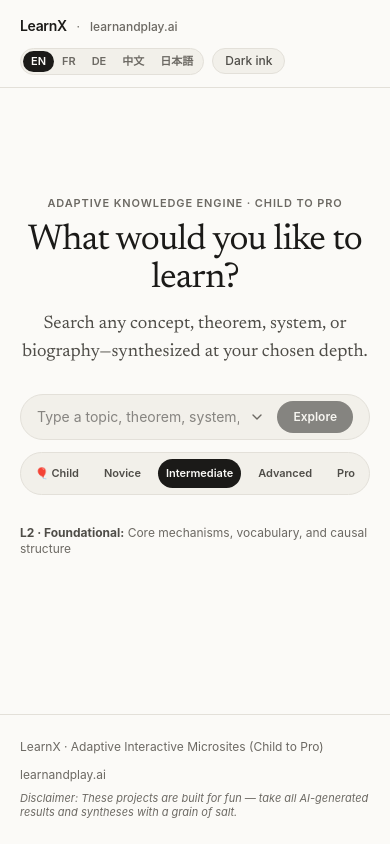
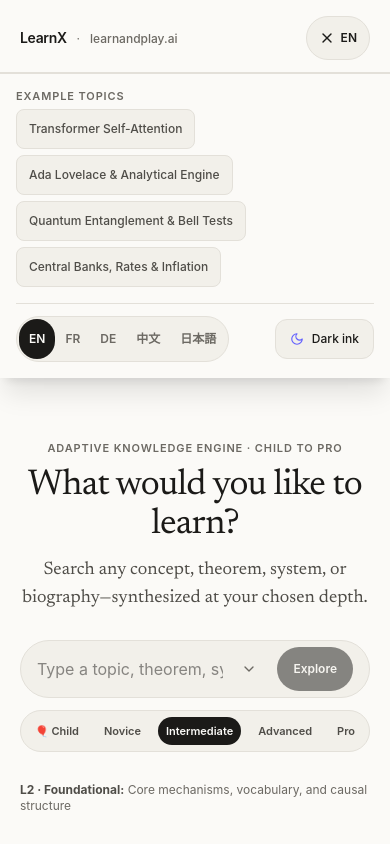
Before and after one commit to clementfarabet/learnx, a React (Vite) app: page / in a window 390 px wide. Both pictures are taken after a click on the button "EN". Shown: the top 844 px of the page. Built offline with nearby package versions, Linux system fonts and the light colour scheme.

Commit message:
fix(mobile): prevent iOS input auto-zoom, dynamic safari theme-color, and add mobile navigation drawer

```diff
--- a/index.html
+++ b/index.html
@@ -3,9 +3,10 @@
   <head>
     <meta charset="UTF-8" />
     <meta name="viewport" content="width=device-width, initial-scale=1.0, viewport-fit=cover" />
-    <meta name="theme-color" content="#fbfaf7" media="(prefers-color-scheme: light)" />
-    <meta name="theme-color" content="#121211" media="(prefers-color-scheme: dark)" />
+    <meta name="theme-color" content="#fbfaf7" id="theme-color-meta" />
     <meta name="color-scheme" content="light dark" />
+    <meta name="apple-mobile-web-app-status-bar-style" content="default" />
+    <meta name="apple-mobile-web-app-capable" content="yes" />
     <title>LearnX — Adaptive Interactive Microsites (Novice to Pro)</title>
     <meta
       name="description"
@@ -22,8 +23,12 @@
       (function() {
         try {
           var saved = localStorage.getItem('lp_theme');
-          if (saved === 'dark' || saved === 'light') {
-            document.documentElement.setAttribute('data-theme', saved);
+          var theme = (saved === 'dark' || saved === 'light') ? saved : (window.matchMedia && window.matchMedia('(prefers-color-scheme: light)').matches ? 'light' : 'dark');
+          document.documentElement.setAttribute('data-theme', theme);
+          var bg = theme === 'light' ? '#fbfaf7' : '#121211';
+          var meta = document.getElementById('theme-color-meta');
+          if (meta) {
+            meta.setAttribute('content', bg);
           }
         } catch (e) {}
       })();
--- a/src/App.tsx
+++ b/src/App.tsx
@@ -4,7 +4,7 @@ import { LEVELS, PRESET_TOPICS, buildPresetMicrosite } from './data/presets';
 import { InteractiveIllustration } from './components/InteractiveIllustration';
 import { DynamicWidget } from './components/DynamicWidget';
 import { ChildStorybookView } from './components/ChildStorybookView';
-import { Loader2, ArrowRight, ChevronDown } from 'lucide-react';
+import { Loader2, ArrowRight, ChevronDown, Menu, X, Moon, Sun } from 'lucide-react';
 import { LOCALES, LocaleCode, useLanguage } from './i18n/LanguageContext';
 import { TRANSLATIONS } from './i18n/translations';
 
@@ -24,10 +24,17 @@ export function App() {
       : 'light';
   });
 
+  const [isMobileMenuOpen, setIsMobileMenuOpen] = useState<boolean>(false);
+
   useEffect(() => {
     document.documentElement.setAttribute('data-theme', theme);
     try {
       localStorage.setItem('lp_theme', theme);
+      const bg = theme === 'light' ? '#fbfaf7' : '#121211';
+      const meta = document.getElementById('theme-color-meta');
+      if (meta) {
+        meta.setAttribute('content', bg);
+      }
     } catch {
       // ignore
     }
@@ -299,12 +306,13 @@ export function App() {
             </a>
           </div>
 
-          <div className="flex items-center gap-2 flex-wrap">
+          {/* Desktop Right Header Controls */}
+          <div className="hidden md:flex items-center gap-2">
             {microsite && (
               <button
                 type="button"
                 onClick={handleResetHome}
-                className="text-xs font-medium px-3 py-1 rounded-full cursor-pointer"
+                className="text-xs font-medium px-3 py-1.5 rounded-full cursor-pointer min-h-[44px] flex items-center"
                 style={{
                   backgroundColor: 'transparent',
                   border: '1px solid var(--rule)',
@@ -334,7 +342,7 @@ export function App() {
                     onClick={() => handleLocaleChange(loc.code)}
                     title={loc.nativeName}
                     aria-pressed={isActive}
-                    className="px-2 py-0.5 text-[11px] font-semibold rounded-full transition cursor-pointer"
+                    className="px-2.5 py-1 text-[11px] font-semibold rounded-full transition cursor-pointer"
                     style={
                       isActive
                         ? {
@@ -357,17 +365,179 @@ export function App() {
               onClick={() =>
                 setTheme((prev) => (prev === 'dark' ? 'light' : 'dark'))
               }
-              className="text-xs font-medium px-3 py-1 rounded-full cursor-pointer"
+              className="min-h-[44px] text-xs font-medium px-3.5 py-1.5 rounded-full cursor-pointer flex items-center gap-1.5"
               style={{
                 backgroundColor: 'var(--paper-2)',
                 border: '1px solid var(--rule)',
                 color: 'var(--ink-2)',
               }}
             >
-              {theme === 'dark' ? t.header.lightPaper : t.header.darkInk}
+              {theme === 'dark' ? <Sun className="w-3.5 h-3.5 text-amber-500" /> : <Moon className="w-3.5 h-3.5 text-indigo-500" />}
+              <span>{theme === 'dark' ? t.header.lightPaper : t.header.darkInk}</span>
+            </button>
+          </div>
+
+          {/* Mobile Menu Button */}
+          <div className="flex md:hidden items-center gap-2">
+            {microsite && (
+              <button
+                type="button"
+                onClick={handleResetHome}
+                className="text-xs font-medium px-2.5 py-1 rounded-full cursor-pointer min-h-[40px] flex items-center"
+                style={{
+                  backgroundColor: 'var(--paper-2)',
+                  border: '1px solid var(--rule)',
+                  color: 'var(--ink-2)',
+                }}
+              >
+                {t.header.newSearch}
+              </button>
+            )}
+            <button
+              type="button"
+              onClick={() => setIsMobileMenuOpen(!isMobileMenuOpen)}
+              className="min-h-[44px] min-w-[44px] px-3 py-2 rounded-full border flex items-center justify-center gap-1.5 cursor-pointer"
+              style={{
+                backgroundColor: 'var(--paper-2)',
+                borderColor: 'var(--rule)',
+                color: 'var(--ink)',
+              }}
+              aria-label={isMobileMenuOpen ? 'Close menu' : 'Open menu'}
+              aria-expanded={isMobileMenuOpen}
+            >
+              {isMobileMenuOpen ? <X className="w-4 h-4" /> : <Menu className="w-4 h-4" />}
+              <span className="text-xs font-semibold">{locale.toUpperCase()}</span>
             </button>
           </div>
         </div>
+
+        {/* Mobile Navigation Drawer */}
+        {isMobileMenuOpen && (
+          <div
+            role="dialog"
+            aria-label="Mobile Navigation Menu"
+            className="md:hidden border-t px-4 py-4 space-y-4 shadow-xl transition-all"
+            style={{
+              backgroundColor: 'var(--paper)',
+              borderColor: 'var(--rule)',
+            }}
+          >
+            {/* If a topic is active, show depth calibration switcher */}
+            {microsite && (
+              <div className="space-y-1.5">
+                <span className="kicker block">{t.landing.depthLabel}</span>
+                <div className="grid grid-cols-2 gap-2">
+                  {LEVELS.map((lvl) => {
+                    const isActive = level === lvl.id;
+                    const meta = t.levels[lvl.id];
+                    return (
+                      <button
+                        key={lvl.id}
+                        type="button"
+                        onClick={() => {
+                          setIsMobileMenuOpen(false);
+                          handleLevelChange(lvl.id);
+                        }}
+                        className="min-h-[44px] px-3 py-2 rounded-xl text-xs font-semibold flex items-center justify-between transition cursor-pointer"
+                        style={
+                          isActive
+                            ? {
+                                backgroundColor: 'var(--ink)',
+                                color: 'var(--paper)',
+                              }
+                            : {
+                                backgroundColor: 'var(--paper-2)',
+                                color: 'var(--ink-2)',
+                                border: '1px solid var(--rule)',
+                              }
+                        }
+                      >
+                        <span>{meta.label}</span>
+                        <span className="font-mono text-[10px] opacity-75">{meta.badge}</span>
+                      </button>
+                    );
+                  })}
+                </div>
+              </div>
+            )}
+
+            {/* Quick Exploration Topics */}
+            <div className="space-y-1.5">
+              <span className="kicker block">{t.dropdown.exampleTopics}</span>
+              <div className="flex flex-wrap gap-1.5">
+                {PRESET_TOPICS.map((preset) => (
+                  <button
+                    key={preset.slug}
+                    type="button"
+                    onClick={() => {
+                      setIsMobileMenuOpen(false);
+                      handleSelectTopic(preset.label, preset.slug);
+                    }}
+                    className="min-h-[40px] px-3 py-1.5 rounded-lg text-xs font-medium cursor-pointer transition"
+                    style={{
+                      backgroundColor: 'var(--paper-2)',
+                      border: '1px solid var(--rule)',
+                      color: 'var(--ink-2)',
+                    }}
+                  >
+                    {preset.label}
+                  </button>
+                ))}
+              </div>
+            </div>
+
+            {/* Language & Theme Controls */}
+            <div className="pt-3 border-t flex flex-wrap items-center justify-between gap-3" style={{ borderColor: 'var(--rule)' }}>
+              <div
+                role="group"
+                aria-label="Language selector"
+                className="inline-flex items-center rounded-full p-0.5 border"
+                style={{
+                  backgroundColor: 'var(--paper-2)',
+                  borderColor: 'var(--rule)',
+                }}
+              >
+                {LOCALES.map((loc) => {
+                  const isActive = locale === loc.code;
+                  return (
+                    <button
+                      key={loc.code}
+                      type="button"
+                      onClick={() => handleLocaleChange(loc.code)}
+                      className="min-h-[40px] px-2.5 py-1 text-xs font-semibold rounded-full transition cursor-pointer"
+                      style={
+                        isActive
+                          ? {
+                              backgroundColor: 'var(--ink)',
+                              color: 'var(--paper)',
+                            }
+                          : {
+                              color: 'var(--ink-3)',
+                            }
+                      }
+                    >
+                      {loc.label}
+                    </button>
+                  );
+                })}
+              </div>
+
+              <button
+                type="button"
+                onClick={() => setTheme((prev) => (prev === 'dark' ? 'light' : 'dark'))}
+                className="min-h-[40px] px-3.5 py-1.5 rounded-xl text-xs font-medium flex items-center gap-2 cursor-pointer ml-auto"
+                style={{
+                  backgroundColor: 'var(--paper-2)',
+                  border: '1px solid var(--rule)',
+                  color: 'var(--ink)',
+                }}
+              >
+                {theme === 'dark' ? <Sun className="w-3.5 h-3.5 text-amber-500" /> : <Moon className="w-3.5 h-3.5 text-indigo-500" />}
+                <span>{theme === 'dark' ? t.header.lightPaper : t.header.darkInk}</span>
+              </button>
+            </div>
+          </div>
+        )}
       </header>
 
       {/* Search Engine Bar (Centered on blank landing, compact at top when viewing a topic) */}
@@ -429,7 +599,7 @@ export function App() {
                   aria-label={t.landing.placeholder}
                   aria-expanded={isDropdownOpen}
                   aria-controls="learnx-examples-dropdown"
-                  className="w-full bg-transparent text-sm sm:text-base focus:outline-none"
+                  className="w-full bg-transparent text-base focus:outline-none"
                   style={{ color: 'var(--ink)' }}
                 />
                 <button
@@ -437,7 +607,7 @@ export function App() {
                   onClick={() => setIsDropdownOpen((open) => !open)}
                   aria-label="Toggle example topics menu"
                   title={t.dropdown.exampleTopics}
-                  className="ml-1 p-1.5 rounded-full cursor-pointer transition"
+                  className="ml-1 p-2 rounded-full cursor-pointer transition min-h-[44px] min-w-[44px] flex items-center justify-center"
                   style={{ color: 'var(--ink-3)' }}
                 >
                   <ChevronDown
@@ -449,7 +619,7 @@ export function App() {
                 <button
                   type="submit"
                   disabled={isLoading || !queryInput.trim()}
-                  className="ml-1.5 shrink-0 inline-flex items-center gap-1.5 px-4 py-2 rounded-full font-semibold text-xs sm:text-sm disabled:opacity-50 cursor-pointer"
+                  className="ml-1.5 shrink-0 inline-flex items-center gap-1.5 px-4 py-2 min-h-[44px] rounded-full font-semibold text-xs sm:text-sm disabled:opacity-50 cursor-pointer"
                   style={{
                     backgroundColor: 'var(--ink)',
                     color: 'var(--paper)',
--- a/src/index.css
+++ b/src/index.css
@@ -56,6 +56,19 @@ html, body {
   -webkit-text-size-adjust: 100%;
 }
 
+/* Prevent iOS Safari automatic zoom on focus on mobile */
+@media (max-width: 768px) {
+  input:not([type="checkbox"]):not([type="radio"]):not([type="range"]),
+  select,
+  textarea {
+    font-size: 16px !important;
+  }
+}
+
+button, [role="button"], a, input, select, textarea {
+  touch-action: manipulation;
+}
+
 .font-serif-editorial {
   font-family: var(--serif);
 }
```
